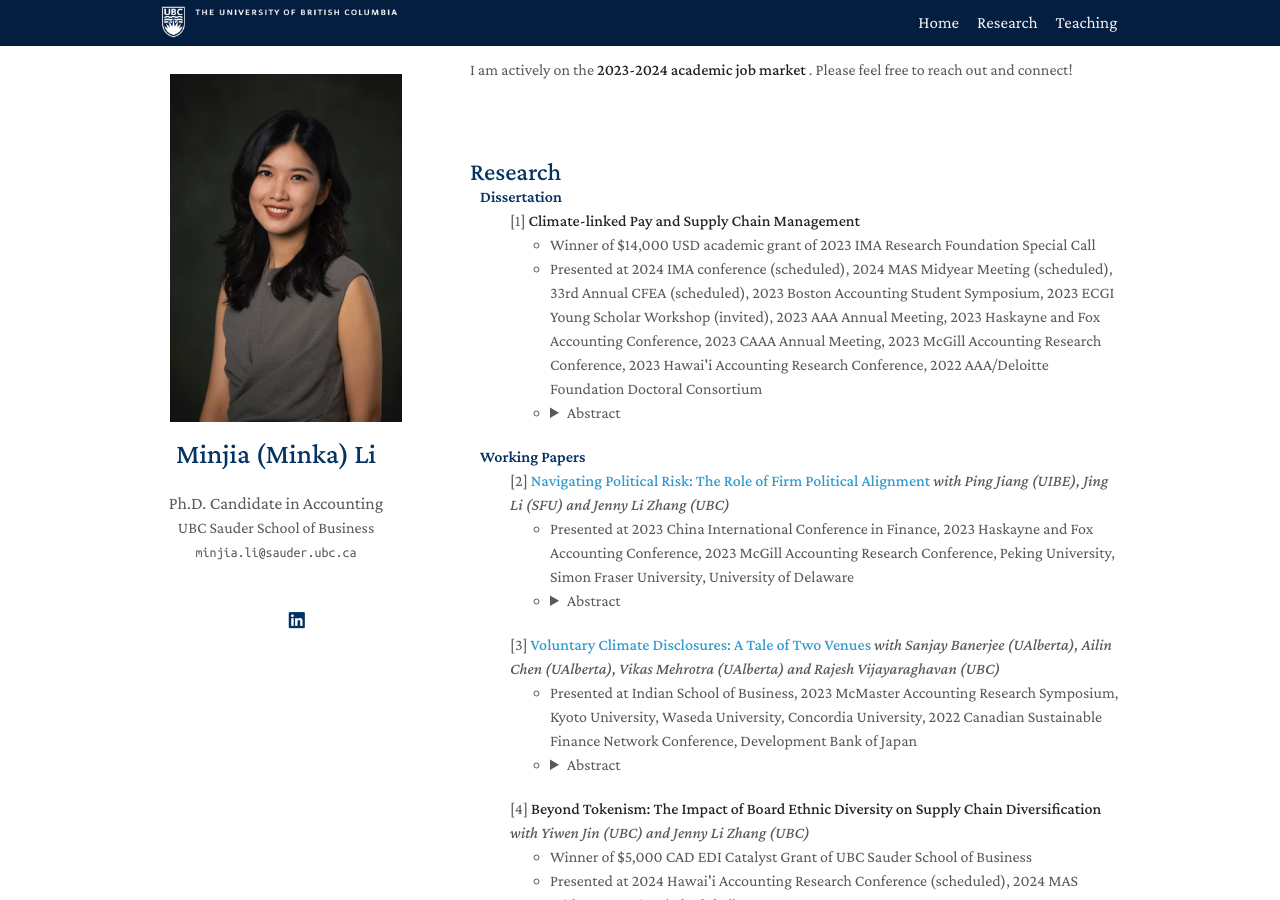
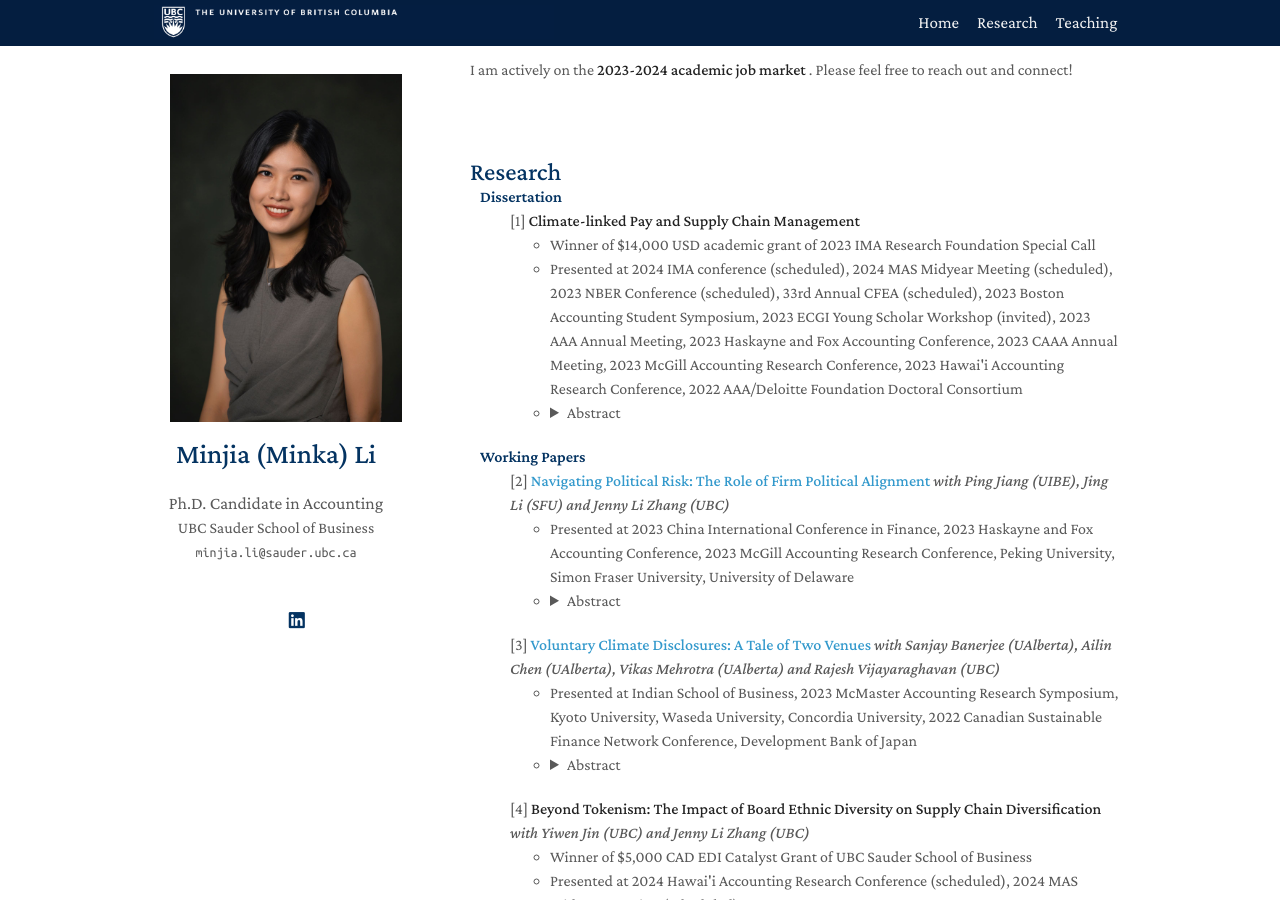
Before and after one commit to zeyang1225/zeyang1225.github.io, a Jekyll site: the page built from index.md, in a window 1280 px wide and 900 px high, scrolled down 315 px. Built offline with Jekyll 4.4.1, drawn with Linux system fonts in a browser that asks for light colours; nearby versions of some CDN libraries; a style sheet for code colours, icons or effects is not loaded.

Commit message:
Update research.md

```diff
--- a/_includes/research.md
+++ b/_includes/research.md
@@ -7,7 +7,7 @@
   <ul>  <div class="title"> [1] <strong> Climate-linked Pay and Supply Chain Management </strong>  </div>
   <ul>
      <li>   Winner of $14,000 USD academic grant of 2023 IMA Research Foundation Special Call<br></li>
-     <li>   Presented at 2024 IMA conference (scheduled), 2024 MAS Midyear Meeting (scheduled), 33rd Annual CFEA (scheduled), 2023 Boston Accounting Student Symposium, 2023 ECGI Young Scholar Workshop (invited), 2023 AAA Annual Meeting, 2023 Haskayne and Fox Accounting Conference, 2023 CAAA Annual Meeting, 2023 McGill Accounting Research Conference, 2023 Hawai'i Accounting Research Conference, 2022 AAA/Deloitte Foundation Doctoral Consortium</li>
+     <li>   Presented at 2024 IMA conference (scheduled), 2024 MAS Midyear Meeting (scheduled), 2023 NBER Conference (scheduled), 33rd Annual CFEA (scheduled), 2023 Boston Accounting Student Symposium, 2023 ECGI Young Scholar Workshop (invited), 2023 AAA Annual Meeting, 2023 Haskayne and Fox Accounting Conference, 2023 CAAA Annual Meeting, 2023 McGill Accounting Research Conference, 2023 Hawai'i Accounting Research Conference, 2022 AAA/Deloitte Foundation Doctoral Consortium</li>
    <li><details>
   <summary>Abstract</summary>
 This study documents a positive and significant association between a firm’s use of climate-linked metrics in executive pay and its outsourced emissions to the supply chain. Using a sample of 870 listed U.S. firms, I find that firms with better internal corporate governance, better financial performance, and lower growth opportunities are more likely to use climate-linked pay. Such pay schemes are followed by an increase in upstream suppliers’ emissions, and a decrease in firms’ direct emissions. This effect is more pronounced among firms with greater climate pressure, greater bargaining power over suppliers, and lower external monitoring. To explore potential mechanisms, I show that firms with climate-linked pay facilitate emissions outsourcing by initiating (terminating) fewer (more) contracts with suppliers from regions with higher emissions costs. Overall, my findings highlight the potential impact of climate-linked metrics in executive compensation on the supply chain.
```
